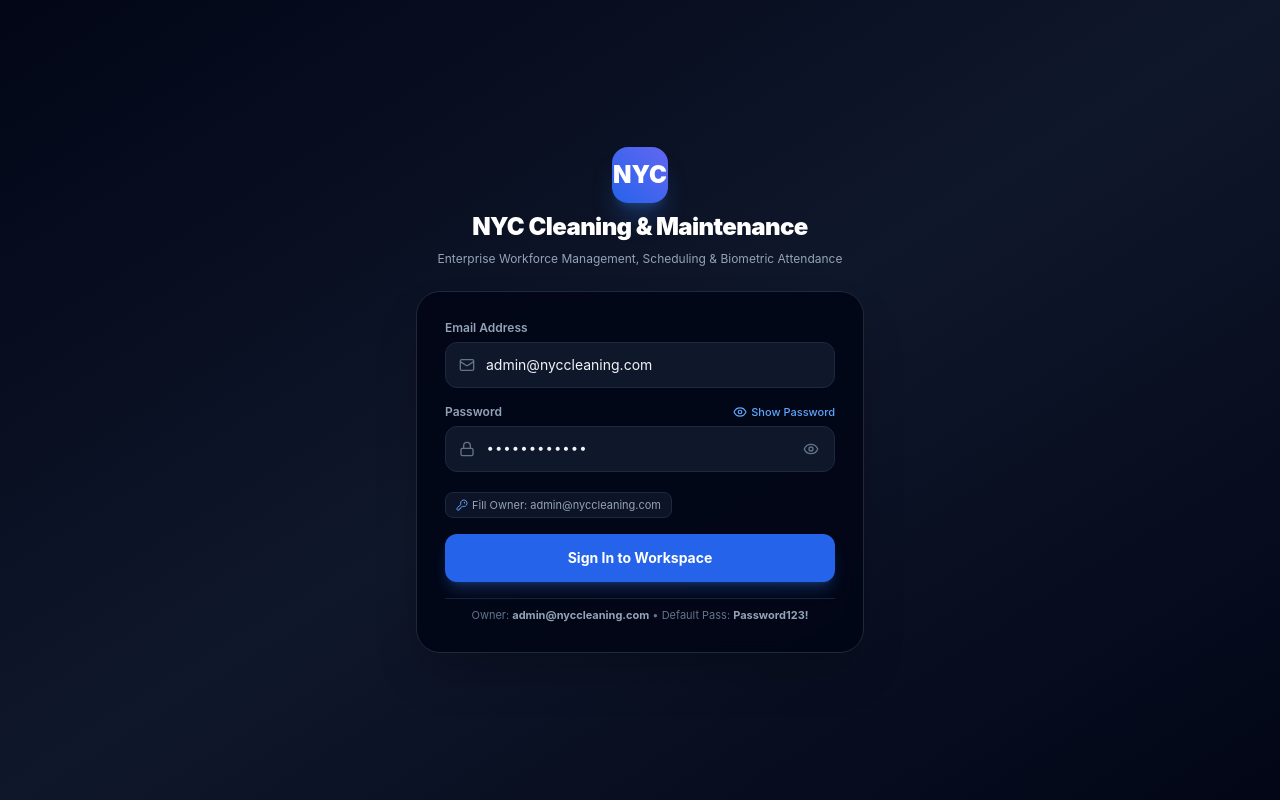
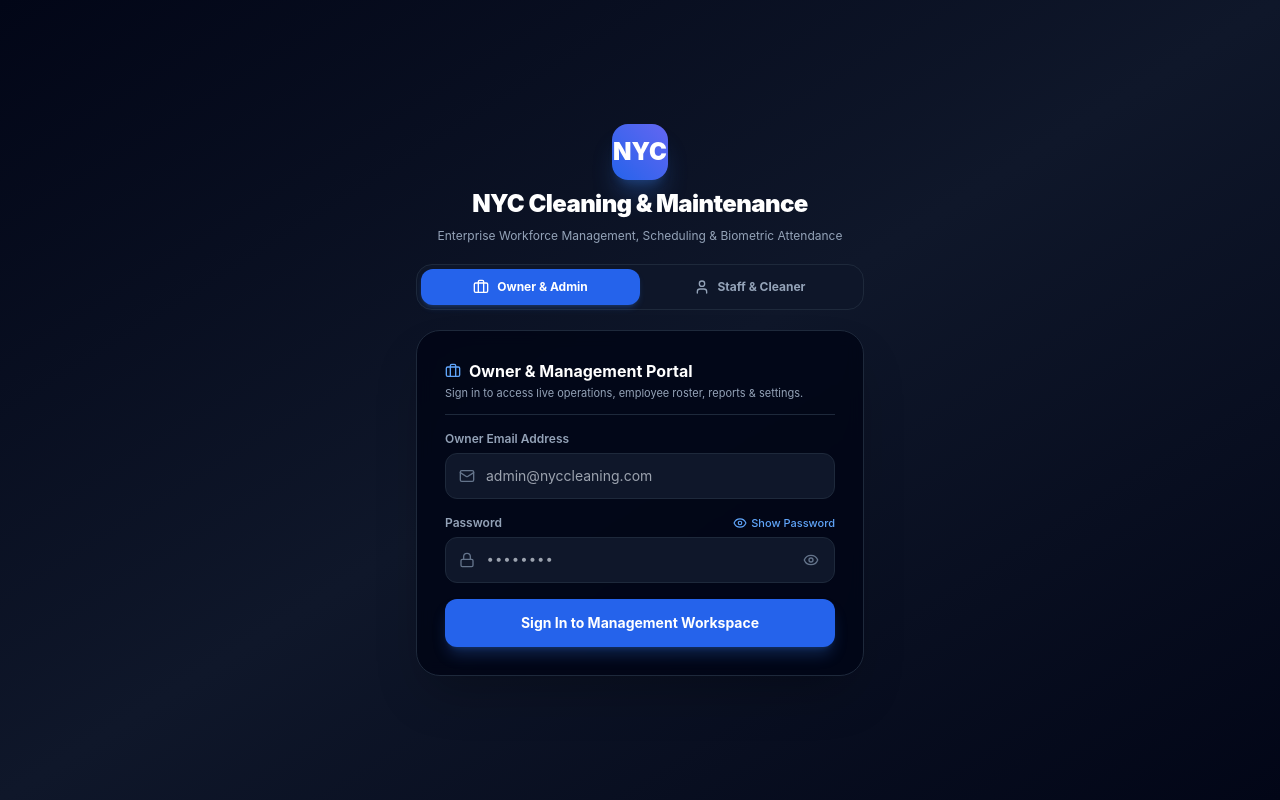
Before and after one commit to essja/nyc-cleaning-workforceww, a React (Vite) app in the folder packages/client/: page / in a window 1280 px wide. Built offline with nearby package versions, Linux system fonts and the light colour scheme; no server answers.

Commit message:
feat: separate Owner & Admin portal vs Staff & Cleaner portal, remove all visible/prefilled credentials, clean blank inputs

```diff
--- a/packages/client/src/App.tsx
+++ b/packages/client/src/App.tsx
@@ -12,16 +12,19 @@ import { DevicesPage } from './pages/DevicesPage.js';
 import { IntelligencePage } from './pages/IntelligencePage.js';
 import { AuditPage } from './pages/AuditPage.js';
 import { EmployeeMobileApp } from './mobile/EmployeeMobileApp.js';
-import { Lock, Mail, Building2, ShieldCheck, UserCheck, ArrowRight, Eye, EyeOff, KeyRound } from 'lucide-react';
+import { Lock, Mail, Building2, ShieldCheck, UserCheck, ArrowRight, Eye, EyeOff, Sparkles, User, Briefcase } from 'lucide-react';
 
 export const App: React.FC = () => {
   const { user, organization, login, isLoading } = useAuth();
   const [currentTab, setCurrentTab] = useState('dashboard');
   const [isMobileView, setIsMobileView] = useState(false);
 
-  // Login form state
-  const [email, setEmail] = useState('admin@nyccleaning.com');
-  const [password, setPassword] = useState('Password123!');
+  // Portal selection: 'OWNER' vs 'WORKER'
+  const [portalMode, setPortalMode] = useState<'OWNER' | 'WORKER'>('OWNER');
+
+  // Login form state (Completely blank by default)
+  const [email, setEmail] = useState('');
+  const [password, setPassword] = useState('');
   const [showPassword, setShowPassword] = useState(false);
   const [loginError, setLoginError] = useState<string | null>(null);
   const [isLoggingIn, setIsLoggingIn] = useState(false);
@@ -43,23 +46,17 @@ export const App: React.FC = () => {
       const cleanPassword = password.trim();
       await login(cleanEmail, cleanPassword);
     } catch (err: any) {
-      setLoginError(err.message || 'Login failed');
+      setLoginError(err.message || 'Invalid email or password');
     } finally {
       setIsLoggingIn(false);
     }
   };
 
-  const handleFillAdmin = () => {
-    setEmail('admin@nyccleaning.com');
-    setPassword('Password123!');
-    setLoginError(null);
-  };
-
-  // If unauthenticated: Render Enterprise Login Screen
+  // If unauthenticated: Render Portal Screen with Owner vs Cleaner selection
   if (!user) {
     return (
       <div className="min-h-screen bg-gradient-to-br from-slate-950 via-slate-900 to-slate-950 flex items-center justify-center p-4 text-slate-100">
-        <div className="max-w-md w-full space-y-6">
+        <div className="max-w-md w-full space-y-5">
           {/* Logo & Header */}
           <div className="text-center space-y-2">
             <div className="w-14 h-14 rounded-2xl bg-gradient-to-tr from-blue-600 to-indigo-500 flex items-center justify-center font-black text-white text-2xl mx-auto shadow-xl shadow-blue-500/25">
@@ -69,24 +66,74 @@ export const App: React.FC = () => {
             <p className="text-xs text-slate-400">Enterprise Workforce Management, Scheduling & Biometric Attendance</p>
           </div>
 
+          {/* Portal Switcher Tabs */}
+          <div className="grid grid-cols-2 p-1 bg-slate-900/90 border border-slate-800 rounded-2xl">
+            <button
+              type="button"
+              onClick={() => {
+                setPortalMode('OWNER');
+                setLoginError(null);
+              }}
+              className={`py-2.5 rounded-xl font-bold text-xs flex items-center justify-center gap-2 transition ${
+                portalMode === 'OWNER'
+                  ? 'bg-blue-600 text-white shadow-md shadow-blue-500/20'
+                  : 'text-slate-400 hover:text-slate-200'
+              }`}
+            >
+              <Briefcase className="w-4 h-4" />
+              <span>Owner & Admin</span>
+            </button>
+            <button
+              type="button"
+              onClick={() => {
+                setPortalMode('WORKER');
+                setLoginError(null);
+              }}
+              className={`py-2.5 rounded-xl font-bold text-xs flex items-center justify-center gap-2 transition ${
+                portalMode === 'WORKER'
+                  ? 'bg-emerald-600 text-white shadow-md shadow-emerald-500/20'
+                  : 'text-slate-400 hover:text-slate-200'
+              }`}
+            >
+              <User className="w-4 h-4" />
+              <span>Staff & Cleaner</span>
+            </button>
+          </div>
+
           {/* Login Card */}
           <div className="bg-slate-950/90 backdrop-blur border border-slate-800 rounded-3xl p-6 sm:p-7 shadow-2xl space-y-4">
+            <div className="border-b border-slate-800 pb-3">
+              <h2 className="text-base font-bold text-white flex items-center gap-2">
+                {portalMode === 'OWNER' ? (
+                  <>
+                    <Briefcase className="w-4 h-4 text-blue-400" />
+                    <span>Owner & Management Portal</span>
+                  </>
+                ) : (
+                  <>
+                    <User className="w-4 h-4 text-emerald-400" />
+                    <span>Staff Attendance & Mobile Portal</span>
+                  </>
+                )}
+              </h2>
+              <p className="text-[11px] text-slate-400 mt-0.5">
+                {portalMode === 'OWNER'
+                  ? 'Sign in to access live operations, employee roster, reports & settings.'
+                  : 'Sign in to clock in/out, view your work schedule, and submit time off.'}
+              </p>
+            </div>
+
             {loginError && (
-              <div className="p-3.5 rounded-2xl bg-red-500/15 border border-red-500/30 text-xs text-red-300 flex items-center justify-between">
-                <span>{loginError}</span>
-                <button
-                  type="button"
-                  onClick={handleFillAdmin}
-                  className="underline font-bold text-red-200 ml-2 hover:text-white"
-                >
-                  Reset Admin
-                </button>
+              <div className="p-3 rounded-2xl bg-red-500/15 border border-red-500/30 text-xs text-red-300">
+                {loginError}
               </div>
             )}
 
             <form onSubmit={handleLoginSubmit} className="space-y-4 text-xs">
               <div>
-                <label className="block text-slate-400 font-semibold mb-1.5">Email Address</label>
+                <label className="block text-slate-400 font-semibold mb-1.5">
+                  {portalMode === 'OWNER' ? 'Owner Email Address' : 'Staff Login Email'}
+                </label>
                 <div className="relative">
                   <Mail className="w-4 h-4 text-slate-500 absolute left-3.5 top-1/2 -translate-y-1/2" />
                   <input
@@ -96,7 +143,7 @@ export const App: React.FC = () => {
                     autoCorrect="off"
                     autoComplete="email"
                     spellCheck={false}
-                    placeholder="name@nyccleaning.com"
+                    placeholder={portalMode === 'OWNER' ? 'admin@nyccleaning.com' : 'cleaner@nyccleaning.com'}
                     value={email}
                     onChange={(e) => setEmail(e.target.value)}
                     className="w-full bg-slate-900 border border-slate-800 rounded-xl pl-10 pr-3 py-3 text-slate-100 text-sm focus:outline-none focus:ring-2 focus:ring-blue-500"
@@ -141,32 +188,22 @@ export const App: React.FC = () => {
                 </div>
               </div>
 
-              {/* Quick Fill Helper */}
-              <div className="flex items-center justify-between pt-1">
-                <button
-                  type="button"
-                  onClick={handleFillAdmin}
-                  className="text-[11px] text-slate-400 hover:text-white flex items-center gap-1 bg-slate-900/90 border border-slate-800 px-2.5 py-1 rounded-lg"
-                >
-                  <KeyRound className="w-3 h-3 text-blue-400" />
-                  <span>Fill Owner: admin@nyccleaning.com</span>
-                </button>
-              </div>
-
               <button
                 type="submit"
                 disabled={isLoggingIn}
-                className="w-full py-3.5 bg-blue-600 hover:bg-blue-500 active:bg-blue-700 text-white font-bold rounded-xl shadow-lg shadow-blue-500/25 transition disabled:opacity-50 mt-2 text-sm flex items-center justify-center gap-2"
+                className={`w-full py-3.5 text-white font-bold rounded-xl shadow-lg transition disabled:opacity-50 mt-2 text-sm flex items-center justify-center gap-2 ${
+                  portalMode === 'OWNER'
+                    ? 'bg-blue-600 hover:bg-blue-500 active:bg-blue-700 shadow-blue-500/25'
+                    : 'bg-emerald-600 hover:bg-emerald-500 active:bg-emerald-700 shadow-emerald-500/25'
+                }`}
               >
-                {isLoggingIn ? 'Authenticating...' : 'Sign In to Workspace'}
+                {isLoggingIn
+                  ? 'Authenticating...'
+                  : portalMode === 'OWNER'
+                    ? 'Sign In to Management Workspace'
+                    : 'Sign In to Cleaner App'}
               </button>
             </form>
-
-            <div className="pt-2 text-center border-t border-slate-800/80">
-              <p className="text-[11px] text-slate-500">
-                Owner: <strong className="text-slate-400">admin@nyccleaning.com</strong> • Default Pass: <strong className="text-slate-400">Password123!</strong>
-              </p>
-            </div>
           </div>
         </div>
       </div>
```
